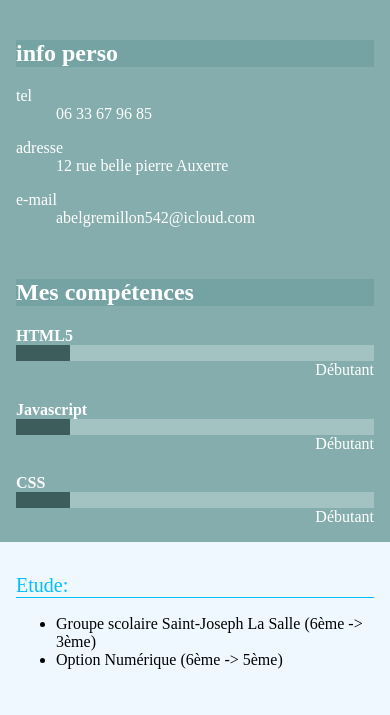
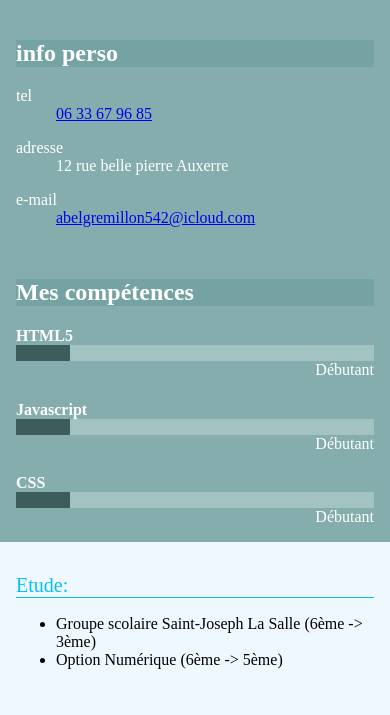
Before and after one commit to abelgrem/abelgrem.github.io, a plain HTML site: page index.html in a window 390 px wide. Shown: the part 109-824 px from the top of the page. Drawn offline with Linux system fonts and the light colour scheme.

Commit message:
Affichage sur mobile, liens email et tel

```diff
--- a/index.html
+++ b/index.html
@@ -2,6 +2,8 @@
 <html>
 
 <head>
+  <!-- Balise pour un meilleur affichage sur téléphone -->
+  <meta name="viewport" content="width=device-width, initial-scale=1, maximum-scale=1"/>
   <link rel="stylesheet" href="./index.css" />
 </head>
 
@@ -12,7 +14,7 @@
       <h2 class="petitTitre">info perso</h2>
       <dl>
         <dt>tel</dt>
-        <dd>06 33 67 96 85</dd>
+        <dd><a href="tel:0633679685">06 33 67 96 85</a></dd>
       </dl>
       <dl>
         <dt>adresse</dt>
@@ -20,7 +22,7 @@
       </dl>
       <dl>
         <dt>e-mail</dt>
-        <dd>abelgremillon542@icloud.com</dd>
+        <dd> <a href="mailto:abelgremillon542@icloud.com">abelgremillon542@icloud.com</a></dd>
       </dl>
     </section>
     <section id="competences">
```
